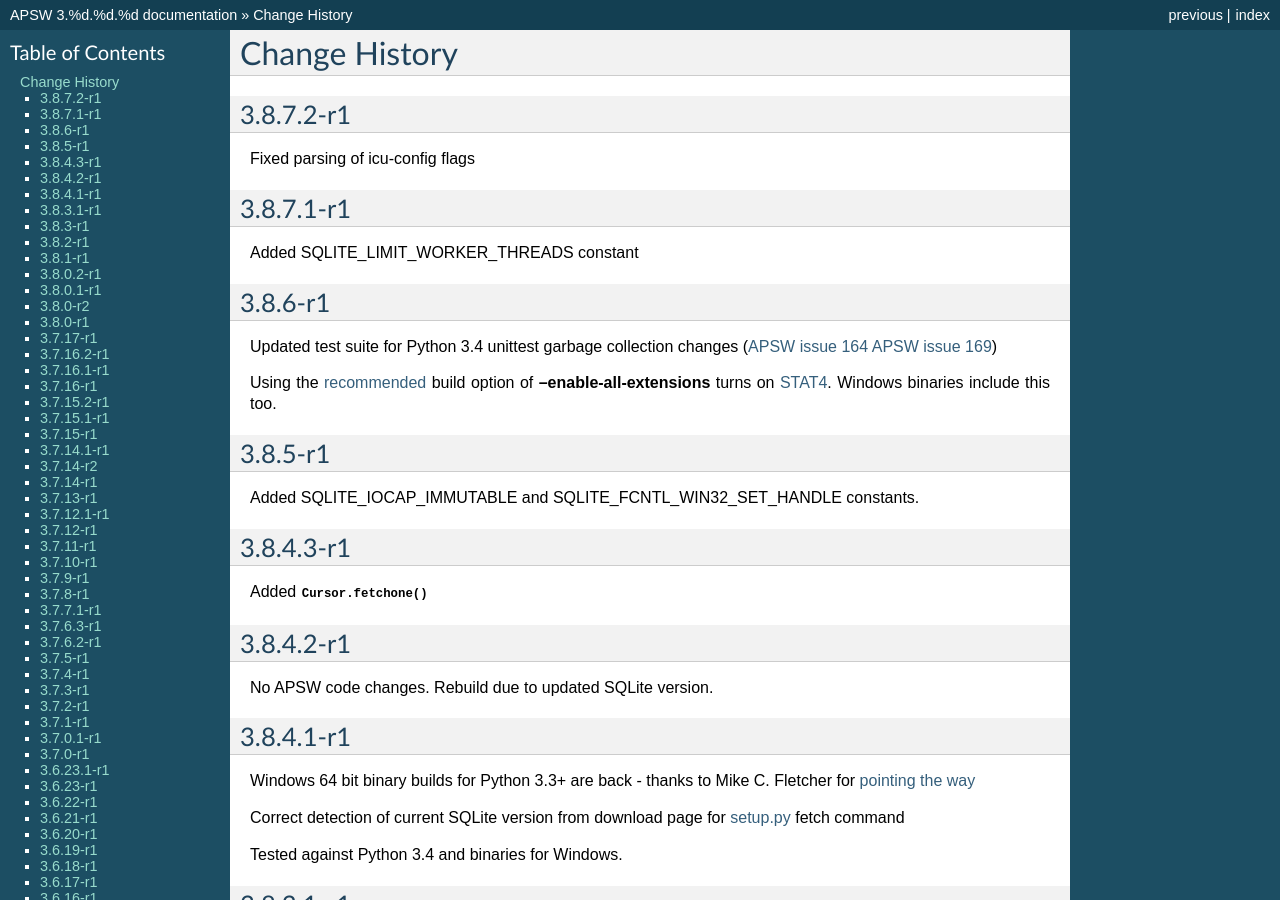
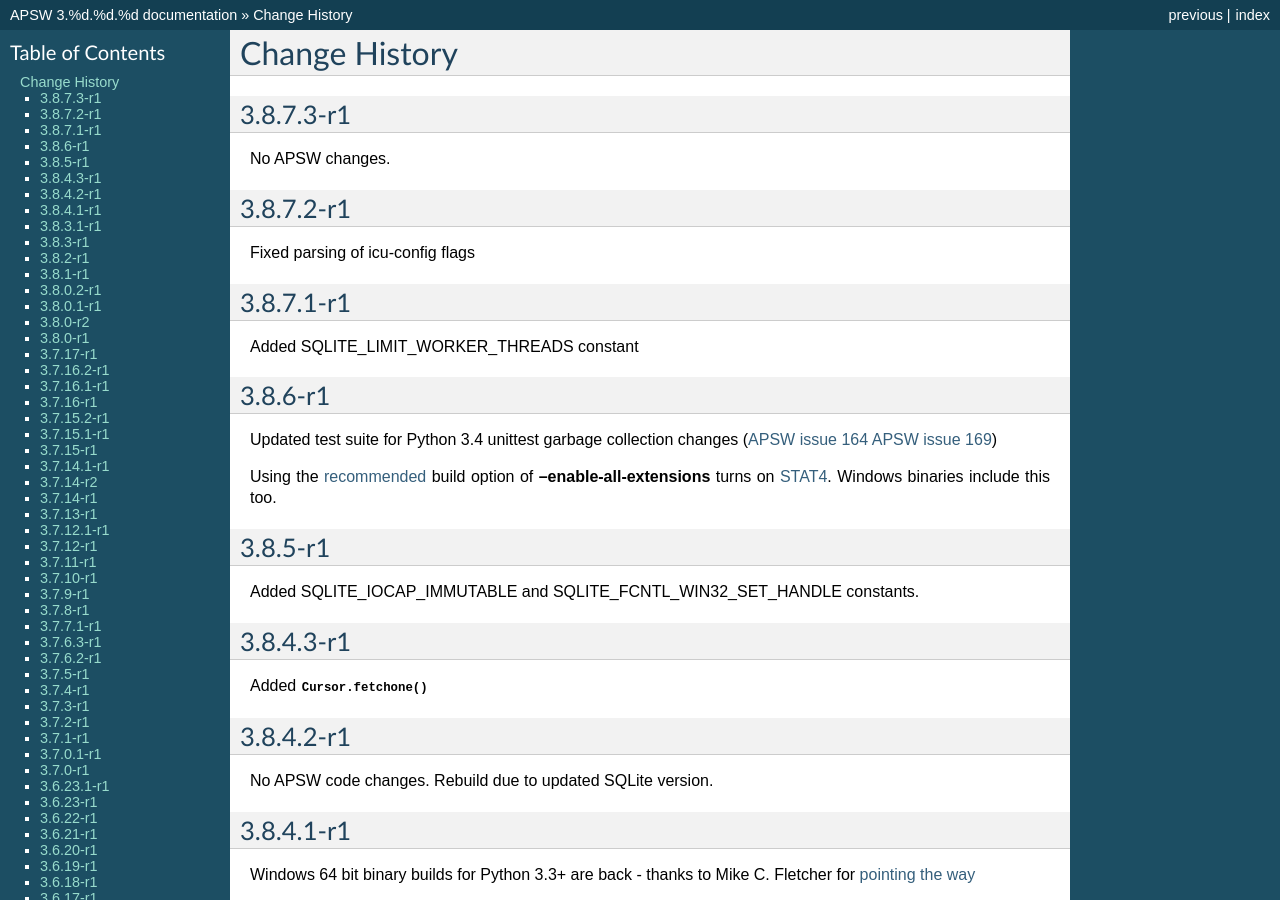
Before and after one commit to rogerbinns/apsw, a Sphinx documentation site: the page built from doc/changes.rst, in a window 1280 px wide and 900 px high. Built offline with Sphinx 7.4.7, drawn with Linux system fonts in a browser that asks for light colours; pages that are not in the unit, such as notebooks, are missing from menus; the version number is read from the project's files by our own code.

Commit message:
Mention no changes for this minor release

```diff
--- a/doc/changes.rst
+++ b/doc/changes.rst
@@ -1,6 +1,11 @@
 Change History
 **************
 .. currentmodule:: apsw
+
+3.8.7.3-r1
+==========
+
+No APSW changes.
 
 3.8.7.2-r1
 ==========
```
